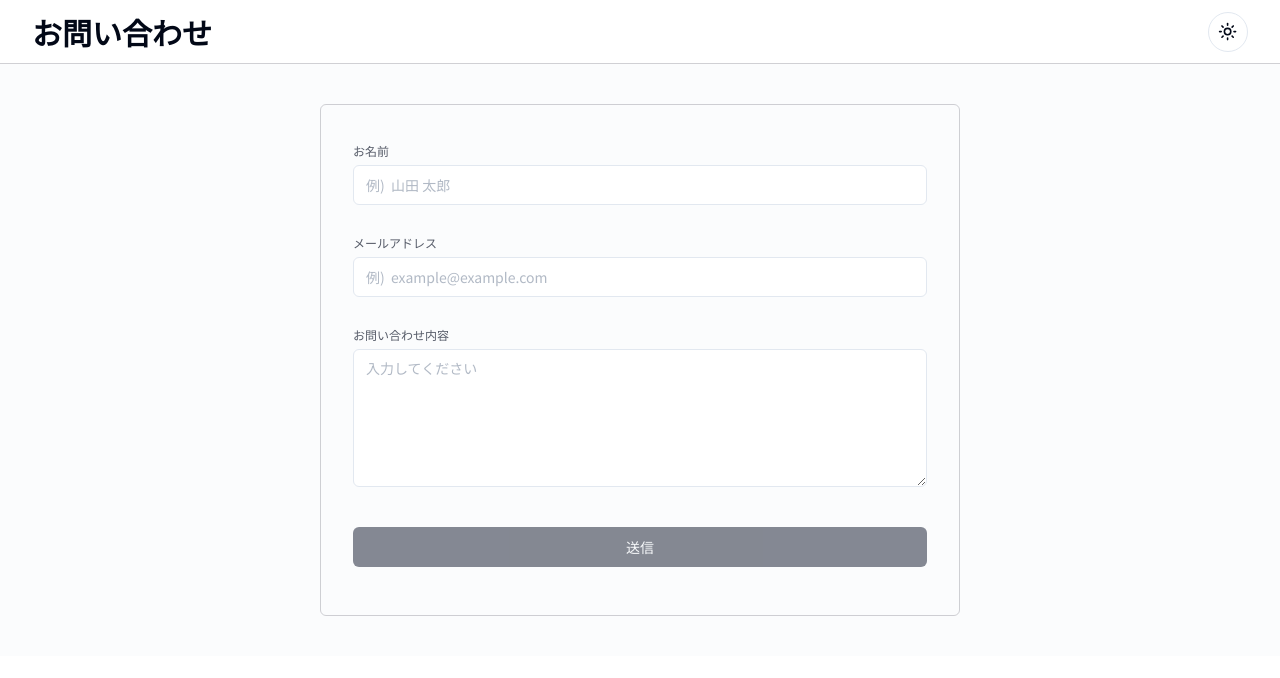
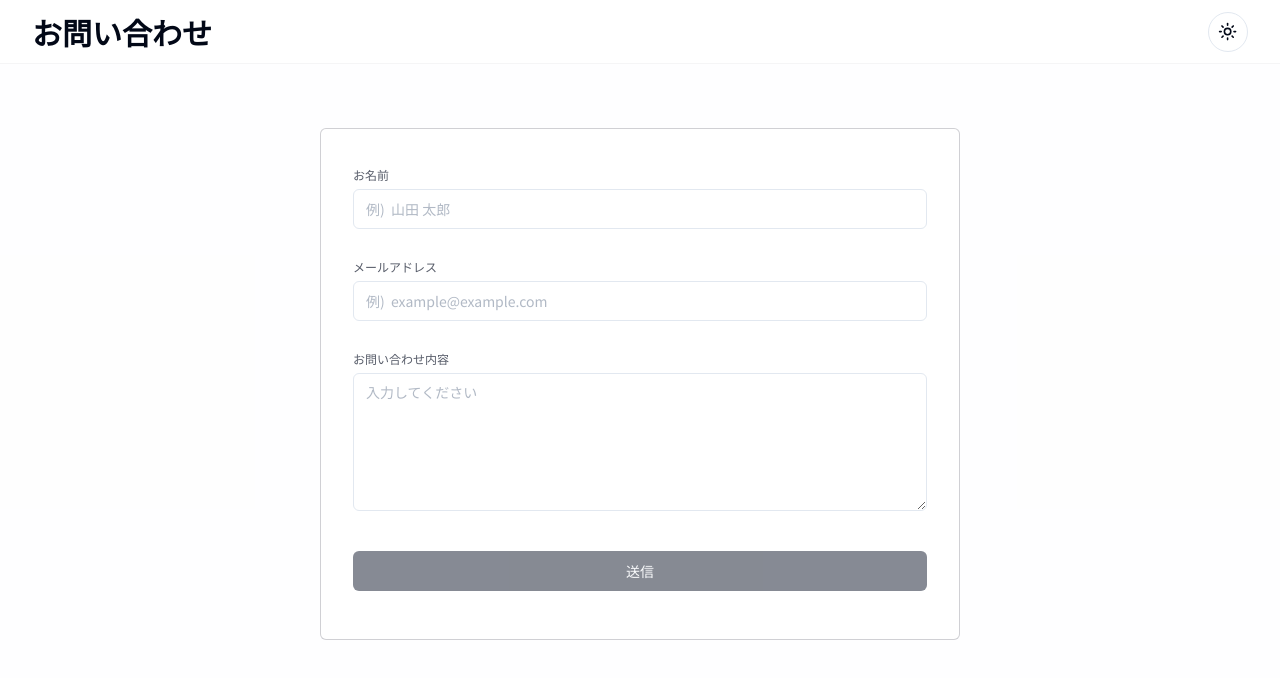
Before and after one commit to rikiTada/next-contact-form, a Next.js app: page /contact in a window 1280 px wide. Shown: the top 678 px of the page. Built offline with nearby package versions, Linux system fonts and the light colour scheme.

Commit message:
style: お問い合わせフォームの微調整

```diff
--- a/app/contact/contact-complate/page.tsx
+++ b/app/contact/contact-complate/page.tsx
@@ -6,7 +6,7 @@ export default function Page() {
     <div className="container bg-primary-foreground flex-1 py-10">
       <h2 className="text-xl">お問い合わせ ありがとうございました！</h2>
       <Button variant="outline" size="sm" asChild className="mt-10">
-        <Link href="/">戻る</Link>
+        <Link href="/">TOPへ戻る</Link>
       </Button>
     </div>
   );
--- a/app/contact/page.tsx
+++ b/app/contact/page.tsx
@@ -8,7 +8,7 @@ export default function Contact() {
   const [isLoading, setIsLoading] = useState<boolean>(false);
 
   return (
-    <div className="bg-muted/30">
+    <div className="bg-muted/10">
       <ContactForm setIsLoading={setIsLoading} />
       <Loading isLoading={isLoading} />
     </div>
--- a/components/contact-form.tsx
+++ b/components/contact-form.tsx
@@ -13,7 +13,6 @@ import { sendEmail } from "@/lib/action";
 import { FormData, formSchema } from "@/schema/schema";
 import { zodResolver } from "@hookform/resolvers/zod";
 import { useForm } from "react-hook-form";
-import { useToast } from "./ui/use-toast";
 import { Button } from "./ui/button";
 import { useRouter } from "next/navigation";
 import { toast } from "sonner";
@@ -58,7 +57,7 @@ export default function ContactForm({
   };
 
   return (
-    <div className="w-3/4 md:w-1/2 my-10 grid gap-8 py-8 container border border-zinc-400/50 rounded-md">
+    <div className="w-3/4 md:w-1/2 my-16 grid gap-8 py-8 container bg-card border border-zinc-400/50 rounded-md">
       <Form {...form}>
         <form
           className="flex flex-col gap-6"
--- a/components/layout/header.tsx
+++ b/components/layout/header.tsx
@@ -2,7 +2,8 @@ import { ModeToggle } from "@/components/mode-toggle";
 
 export default function Header({ title }: { title: string }) {
   return (
-    <header className="container border-b border-zinc-400/50 mx-auto flex h-16 items-center justify-between">
+    <header className="container border-b border-zinc-400/10 mx-auto flex h-16 items-center justify-between">
+      {/* <div className="h-10 w-10"></div> */}
       <h1 className="text-3xl font-bold">{title}</h1>
       <ModeToggle />
     </header>
```
